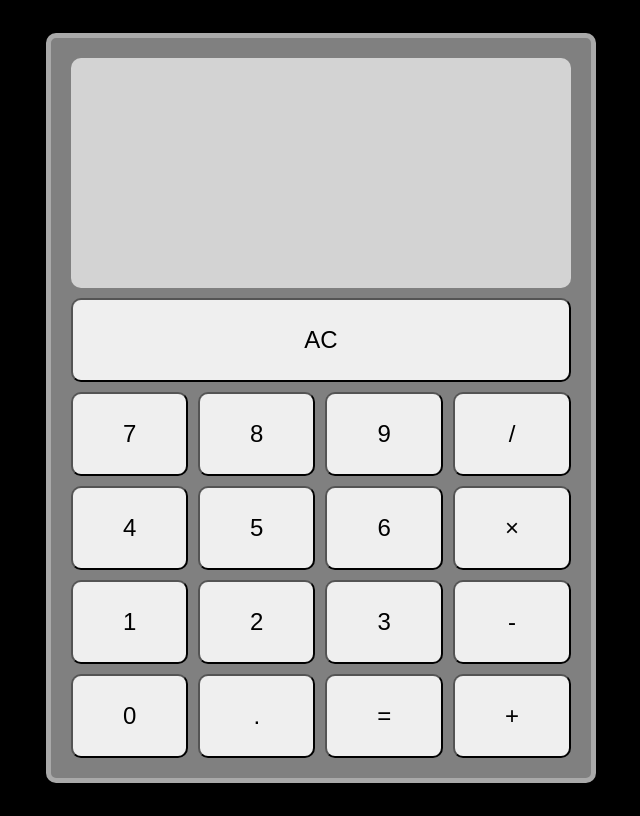
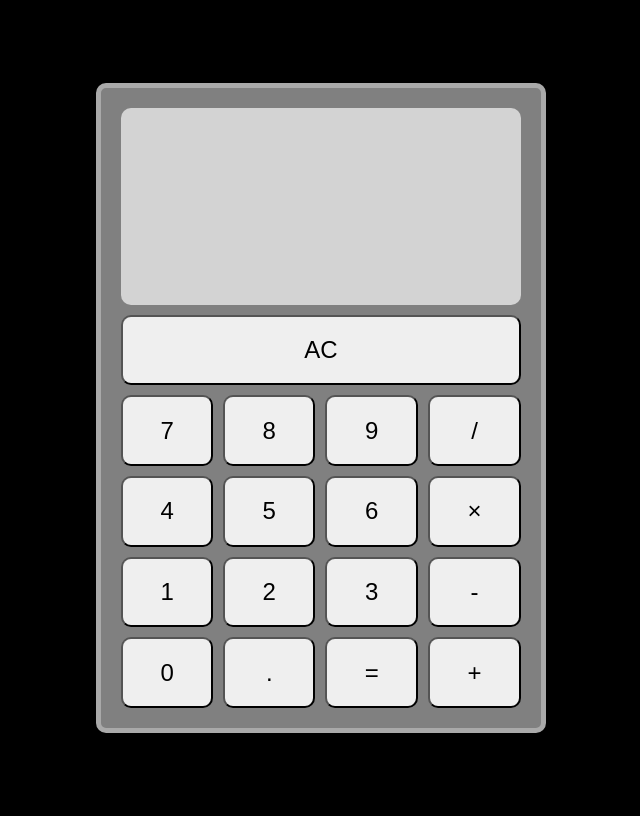
Before and after one commit to jpga1/calculator, a plain HTML site: page index.html in a window 1280 px wide. Shown: the whole page, without its empty margins (319-959 px from the left). Drawn offline with Linux system fonts and the light colour scheme.

Commit message:
Adjusted calculator body width and height

```diff
--- a/index.html
+++ b/index.html
@@ -13,10 +13,11 @@
             align-items: center;
         }
         .calculator-body{
+            flex-shrink: 0;
             background-color: gray;
             border: 5px solid darkgray;
-            width: 500px;
-            height: 700px;
+            width: 400px;
+            height: 600px;
             border-radius: 10px;
             display: grid;
             padding: 20px;
```
